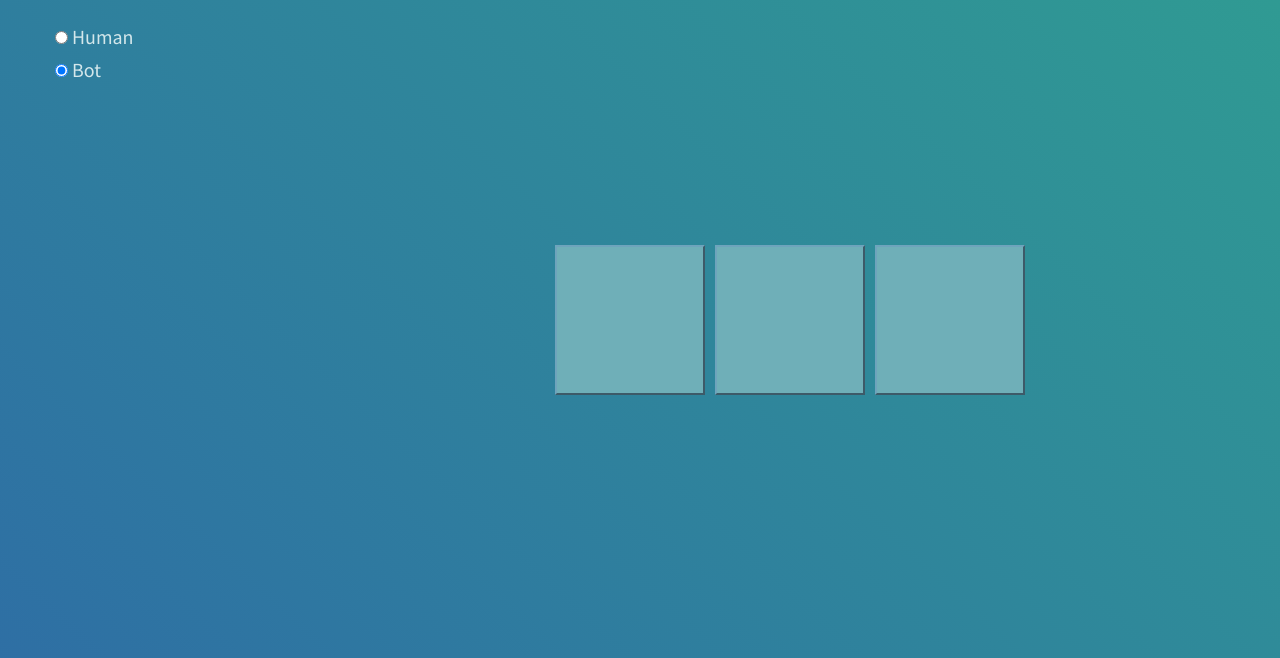
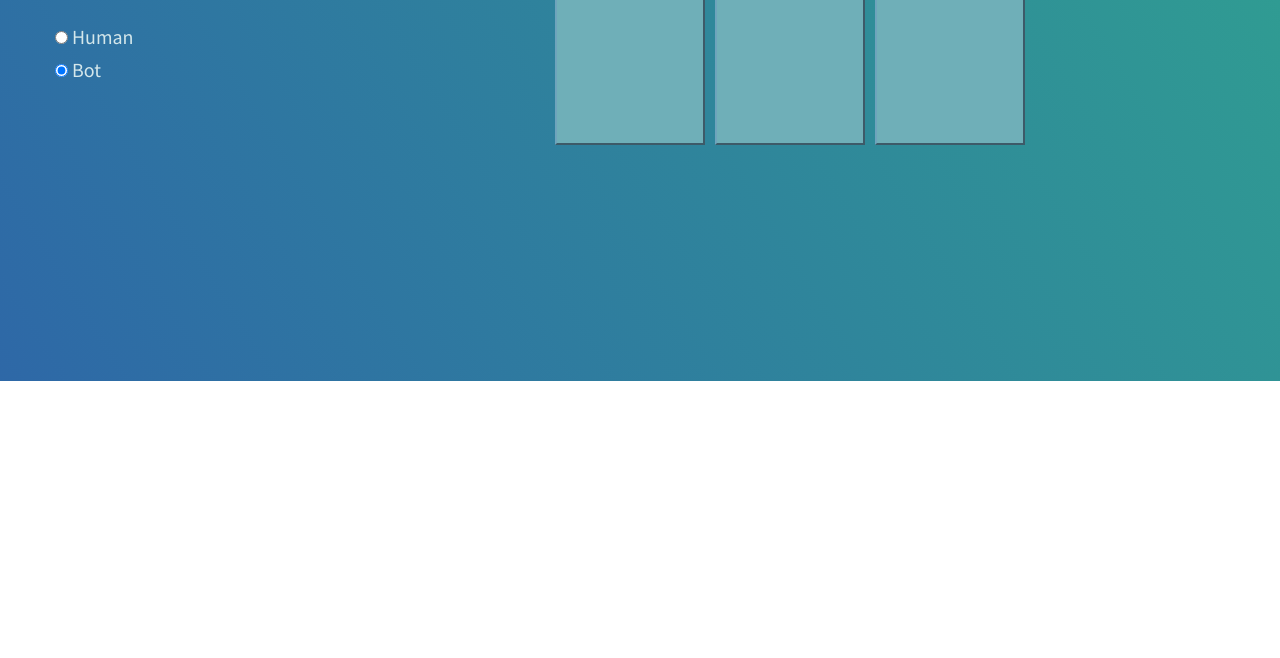
Before and after one commit to mykeels/tic-tac-toe, a website: page src/index.html in a window 1280 px wide. Shown: the part 419-1077 px from the top of the page. After the commit the page ends 800 px from the top, so only its background shows below. Drawn offline with nearby package versions, Linux system fonts and the light colour scheme.

Commit message:
Retain constraints

```diff
--- a/src/css/style.css
+++ b/src/css/style.css
@@ -174,6 +174,8 @@ body {
     /* Maintain same height as width, so its a square */
     /* CHildren can then just take up same width as styled widths */
     /* height: 100vw;  */
+    /* Peg to Constraints of tiles */
+    max-height: 150px;
     margin: auto;
     display: flex;
     align-items: center;
```
